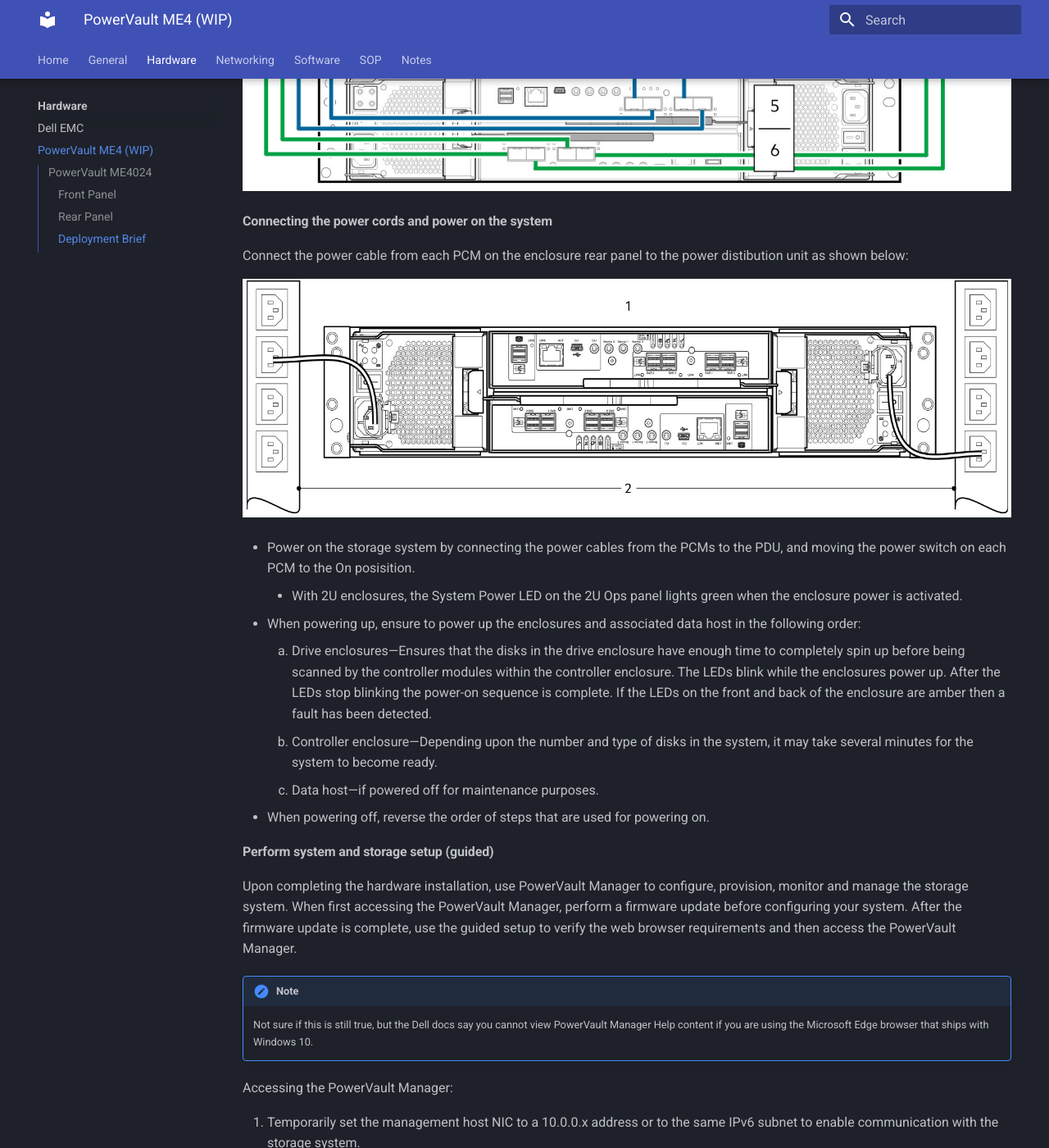
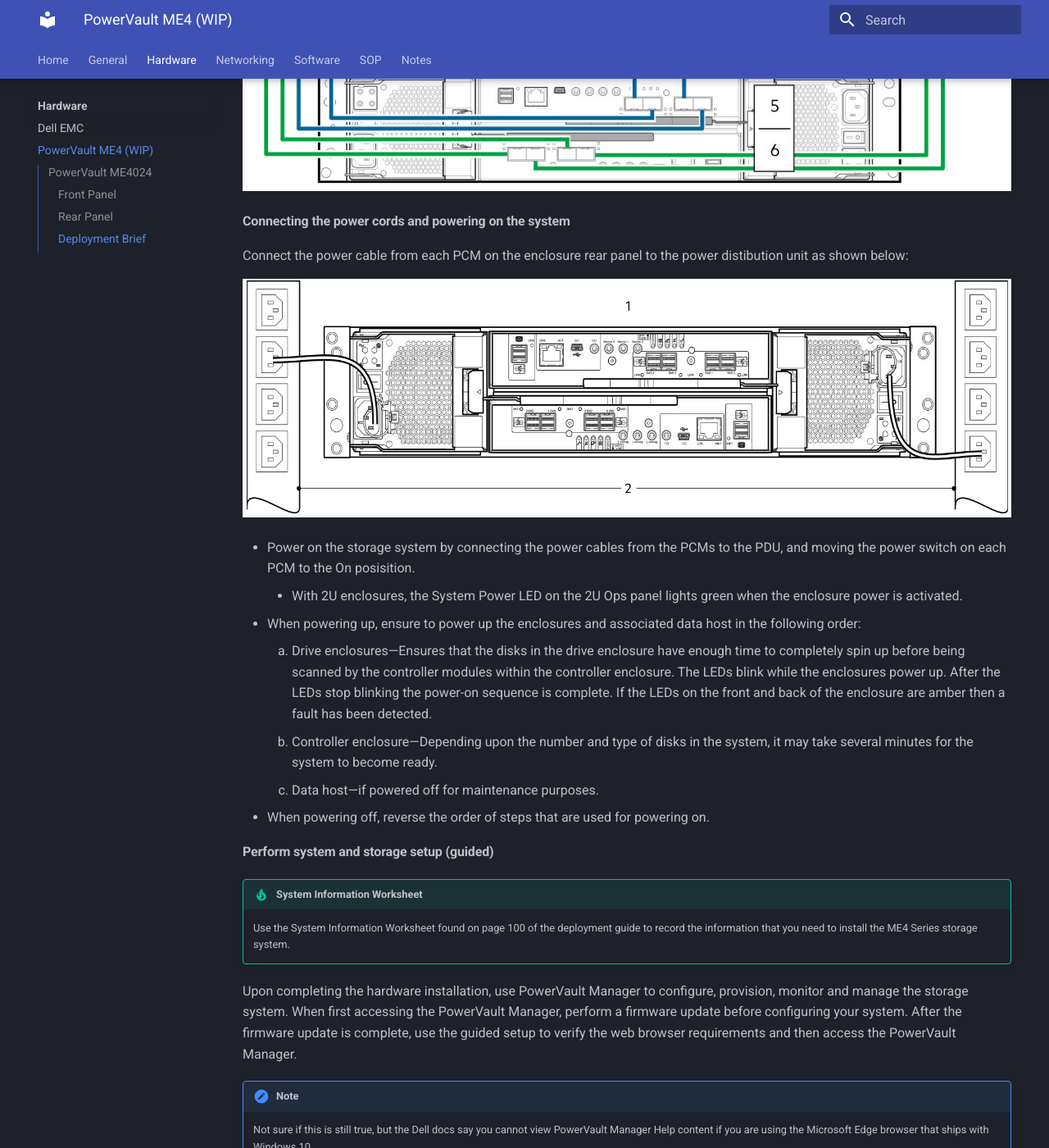
Before and after one commit to rmscode/binary-garden, an MkDocs documentation site: the page built from docs/hardware/powervault-me4-draft.md, in a window 1280 px wide and 1400 px high, scrolled down 5484 px. Shown: the whole window at 82% size. Built offline with MkDocs 1.6.1 and Material for MkDocs 9.7.7, drawn with Linux system fonts in a browser that asks for light colours; some of the changed text lies outside the part shown.

Commit message:
Update powervault-me4-draft.md

```diff
--- a/docs/hardware/powervault-me4-draft.md
+++ b/docs/hardware/powervault-me4-draft.md
@@ -223,7 +223,7 @@
 
 ![Connecting hosts: ME4 Series 2U switch-attached – two servers, two switches](../assets/GUID-E63CC18D-EBBC-47BB-BDB3-F1874C6658F3-low.jpg)
 
-#### Connecting the power cords and power on the system
+#### Connecting the power cords and powering on the system
 
 Connect the power cable from each PCM on the enclosure rear panel to the power distibution unit as shown below:
 
@@ -238,6 +238,10 @@
 - When powering off, reverse the order of steps that are used for powering on.
 
 #### Perform system and storage setup (guided)
+
+!!! tip "System Information Worksheet"
+
+    Use the System Information Worksheet found on page 100 of the deployment guide to record the information that you need to install the ME4 Series storage system.
 
 Upon completing the hardware installation, use PowerVault Manager to configure, provision, monitor and manage the storage system. When first accessing the PowerVault Manager, perform a firmware update before configuring your system. After the firmware update is complete, use the guided setup to verify the web browser requirements and then access the PowerVault Manager.
 
@@ -275,4 +279,4 @@
 2. Save your settings and exit to the *Welcome* panel.
 3. Access the *Storage Setup* panel and follow the prompts to begin provisioning your system by creating disk groups and pools.
 4. Save your settings and exit to the *Welcome* panel.
-5. Access the *Host Setup* panel and follow the promptsto continue provisioning your system by attaching hosts.
+5. Access the *Host Setup* panel and follow the prompts to continue provisioning your system by attaching hosts.
```
